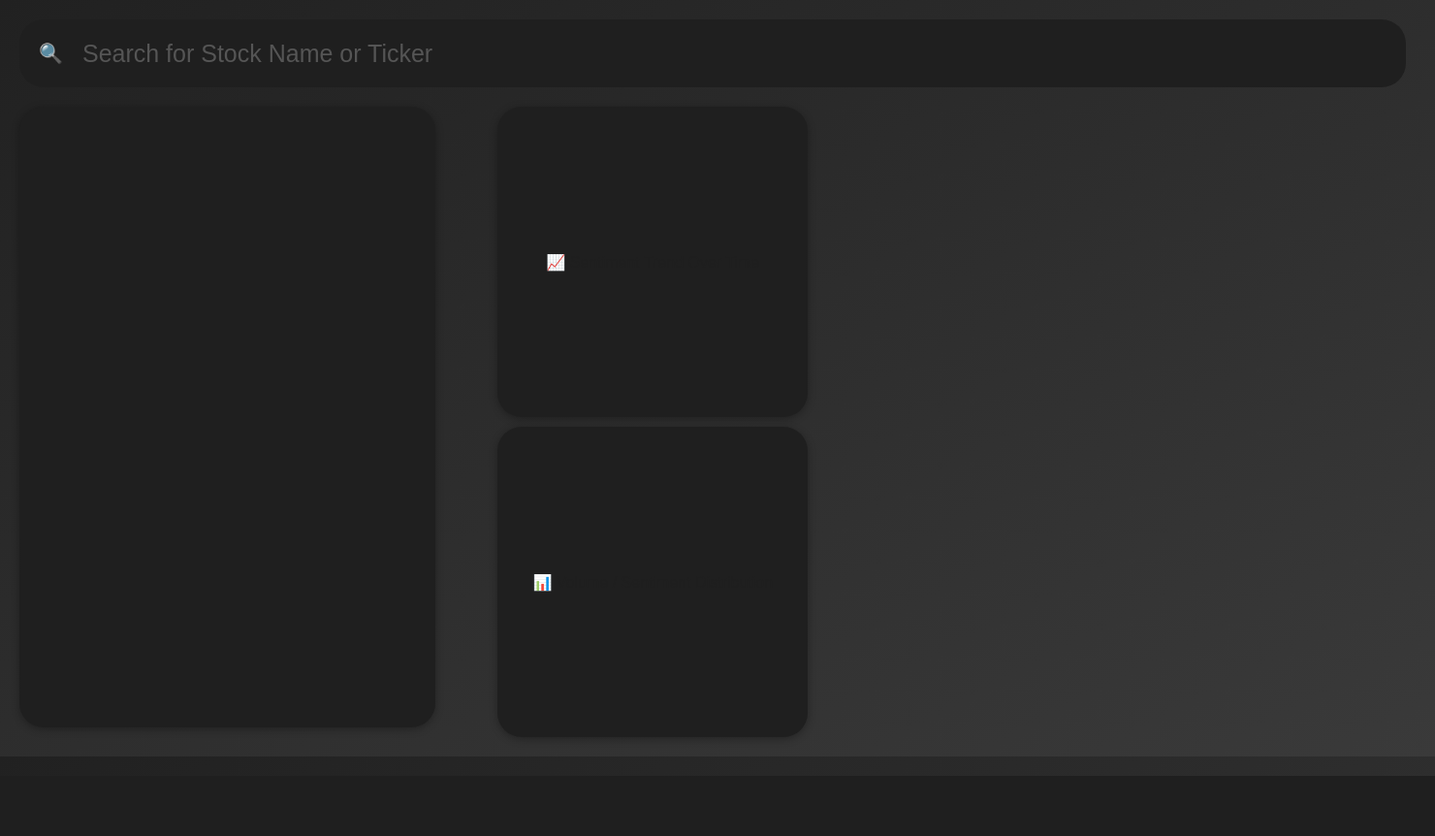
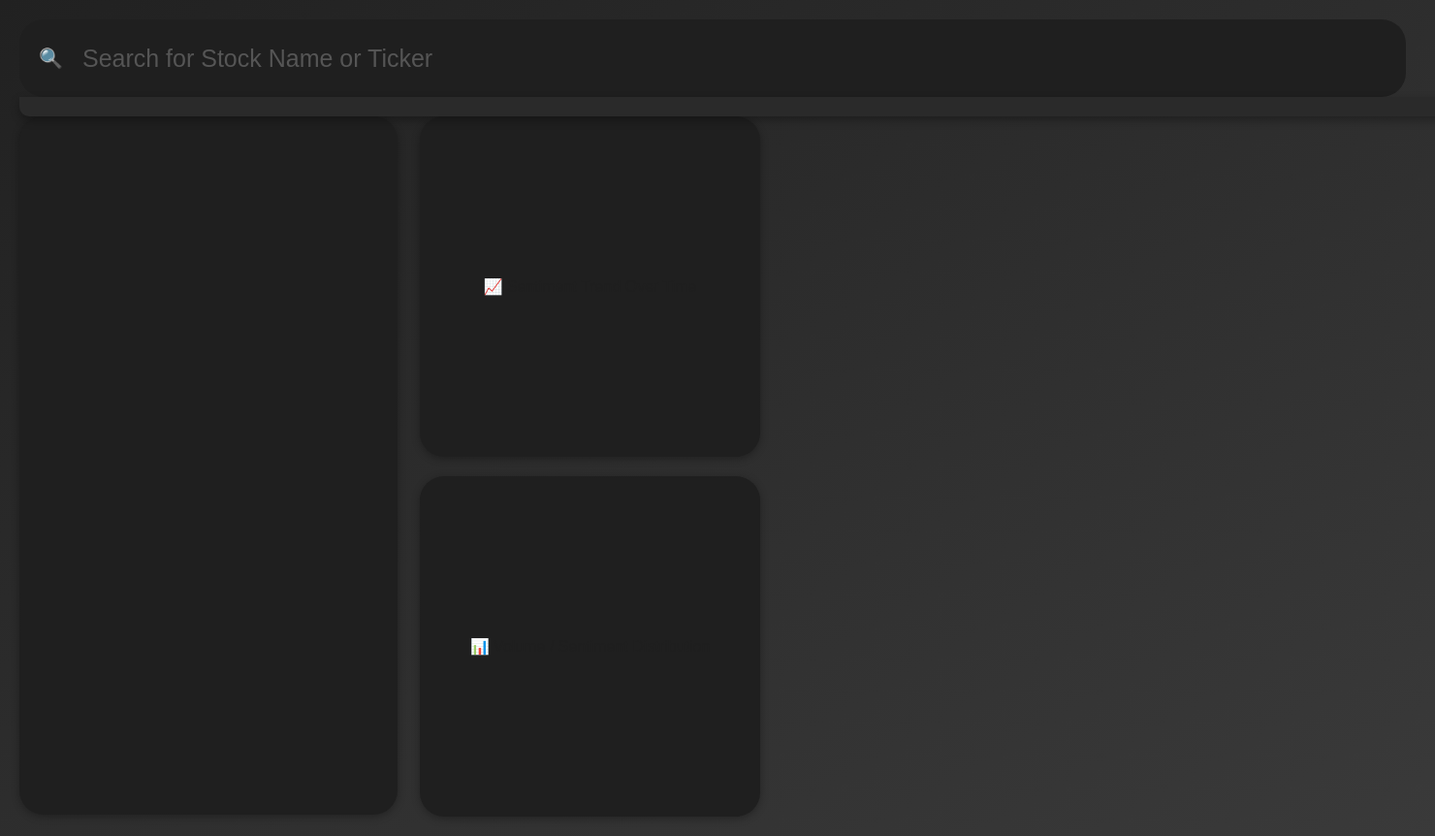
Before and after one commit to kzy0525/Stock-Sentiment-Analysis, a Flask app: page / in a window 1480 px wide. Shown: the whole page at 97% size. Before the commit the page ends 800 px from the top, so only its background shows below. Run offline with Flask 3, Linux system fonts and the light colour scheme; parts of the project's set-up code (start-up, migrations or seed data) failed here and were passed over.

Commit message:
UI formatting

```diff
--- a/src/templates/index.html
+++ b/src/templates/index.html
@@ -21,7 +21,7 @@
     .search-box {
         background-color: #1f1f1f;
         width: 1390px;
-        height: 50px;
+        height: 60px;
         border-radius: 25px;
         padding: 10px 20px;
         display: flex;
@@ -59,6 +59,7 @@
         max-height: 200px;
         overflow-y: auto;
         z-index: 1000;
+        padding: 10px;
     }
 
 
@@ -72,8 +73,8 @@
 
     .dashboard {
       display: grid;
-      grid-template-columns: 1fr 2fr;
-      gap: 20px;
+      grid-template-columns: 1fr 3fr;
+      gap: 5px;
       margin-top: 20px;
     }
 
@@ -82,8 +83,8 @@
       border-radius: 25px;
       padding: 20px;
       box-shadow: 0 2px 8px rgba(0,0,0,0.3);
-      width: 389px;
-      height: 600px;
+      width: 350px;
+      height: 680px;
       margin: 0;
       padding: 20px;
     }
@@ -166,7 +167,7 @@
     }
 
     .bar-container {
-        width: 220px;
+        width: 190px;
         height: 20px;
         background-color: #6D6D6D;
         border-radius: 999px;
@@ -197,32 +198,33 @@
 
     .right-panel {
         display: flex;
-        gap: 20px;
+        gap: 5px;
     }
 
     .charts-column {
         display: flex;
         flex-direction: column;
-        gap: 10px;
+        gap: 20px;
         flex-shrink: 0;              /* Prevents shrinking */
-        width: 320px;                /* 👈 Locks the chart column width */
+        width: 311px;                /* 👈 Locks the chart column width */
     }
 
     .chart-placeholder {
-        height: 280px;
-        width: 280px;
+        height: 311px;
+        width: 311px;
         background: #1F1F1F;
         border-radius: 25px;
         display: flex;
         align-items: center;
         justify-content: center;
         color: #1F1F1F;
+        margin-left: 18px;
     }
 
     .posts-column {
         display: flex;
         flex-direction: column;
-        gap: 0px;
+        gap: 10px;
         flex: 1;
     }
     .post a {
@@ -237,7 +239,8 @@
 
     .post {
       background-color: #1F1F1F;
-      margin: 6% 0;
+      margin-left: 75px;
+      margin-bottom: 12px;
       padding: 15px;
       border-left: 12px solid;
       border-radius: 12px;
@@ -272,8 +275,8 @@
     }
     .post-text {
         display: -webkit-box;
-        -webkit-line-clamp: 3;
-        line-clamp: 3;
+        -webkit-line-clamp: 4;
+        line-clamp: 4;
         -webkit-box-orient: vertical;
         overflow: hidden;
         text-overflow: ellipsis;
```
